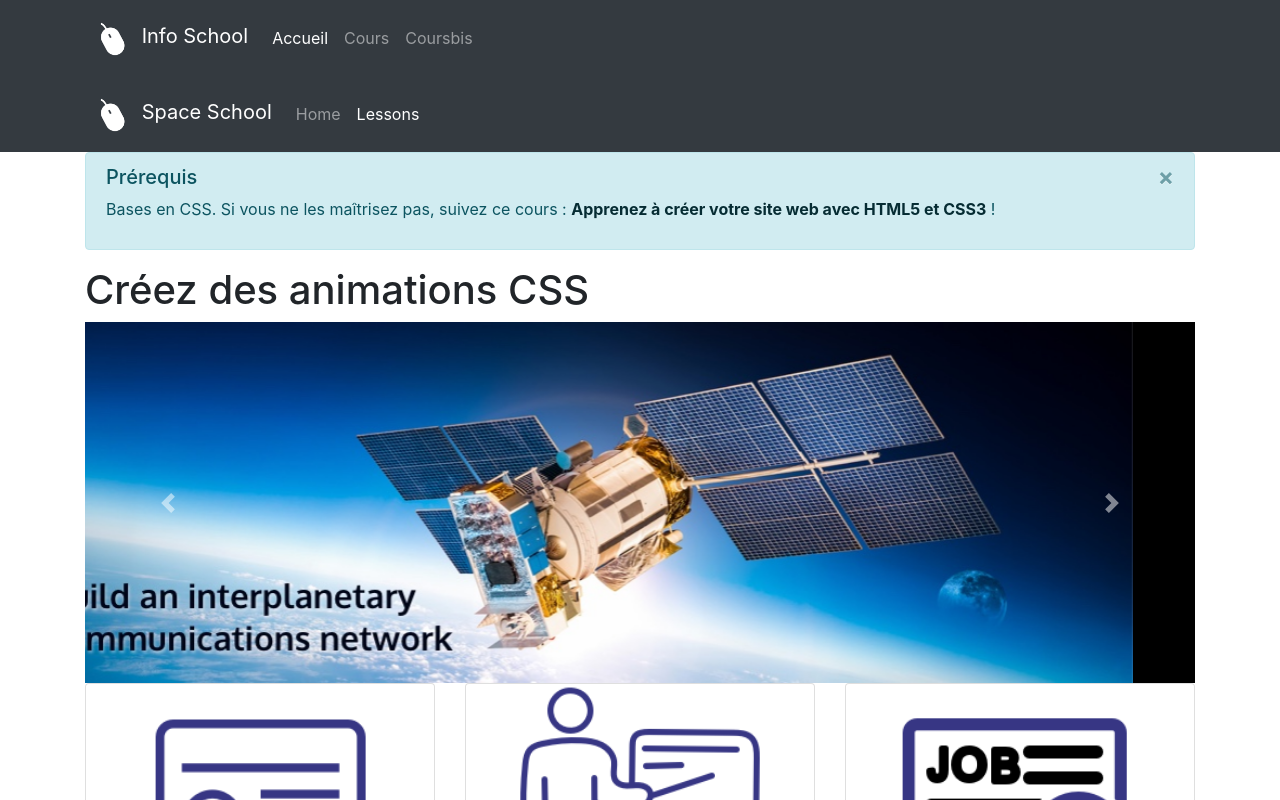
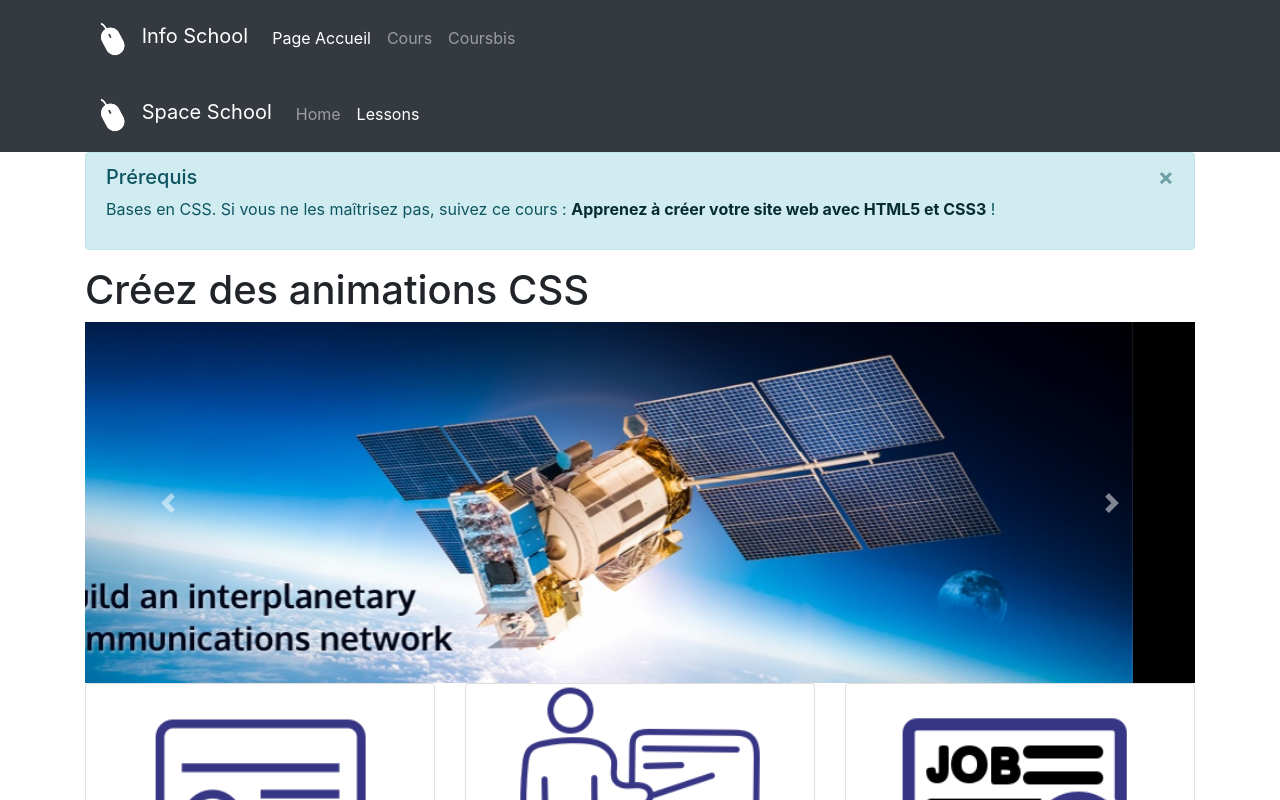
Before and after one commit to Sebbysebby/Sebbysebby, a plain HTML site: page index.html in a window 1280 px wide. Shown: the top 800 px of the page. Drawn offline with nearby package versions, Linux system fonts and the light colour scheme.

Commit message:
ajout des fichiers au dépôt

```diff
--- a/index.html
+++ b/index.html
@@ -30,7 +30,7 @@
           <div id="navbarContent" class="collapse navbar-collapse">
             <ul class="navbar-nav">
               <li class="nav-item active">
-                <a class="nav-link" href="index.html">Accueil</a>
+                <a class="nav-link" href="index.html">Page Accueil</a>
               </li>
               <li class="nav-item">
                 <a class="nav-link" href="lessons.html">Cours</a>
```
